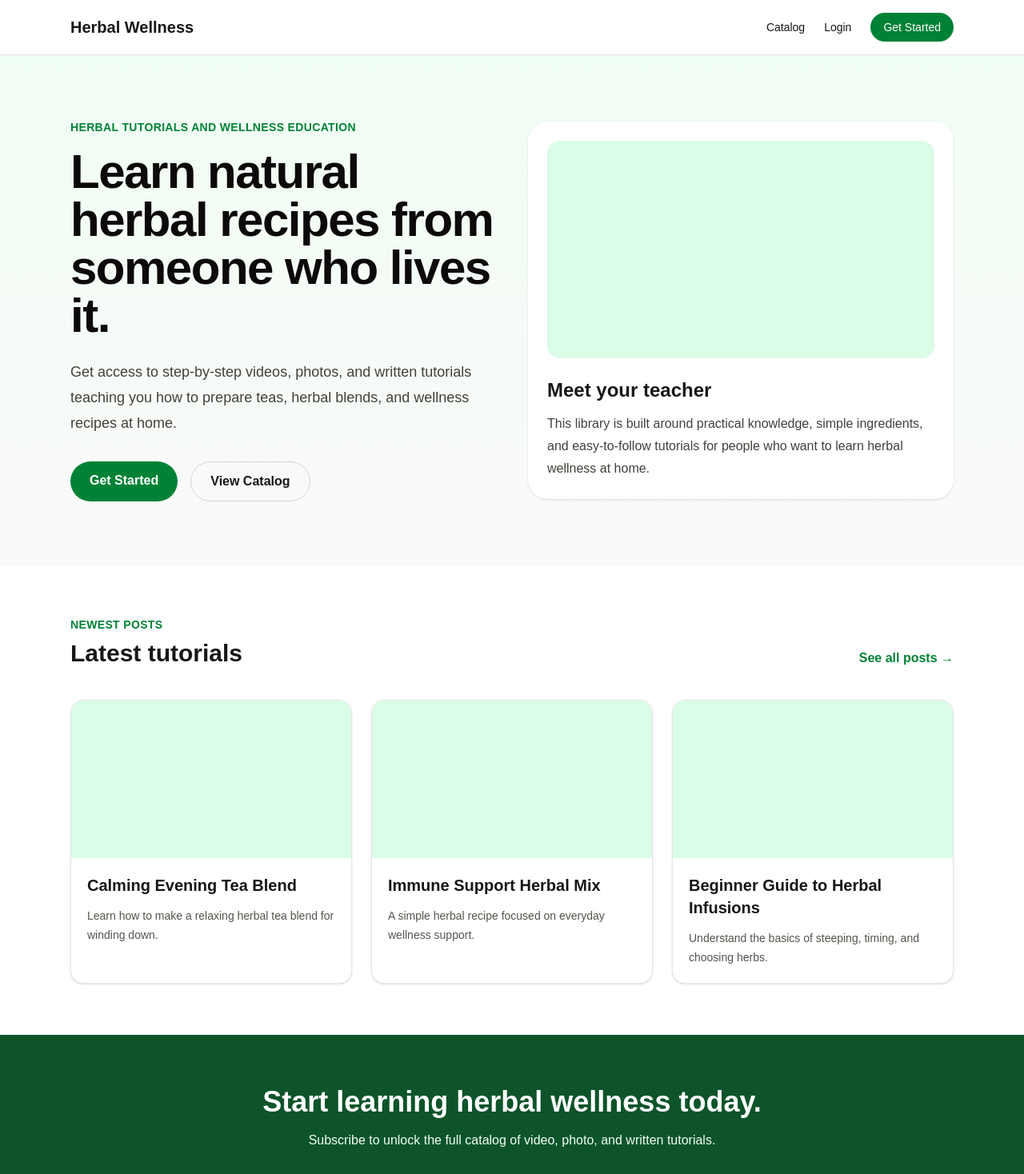
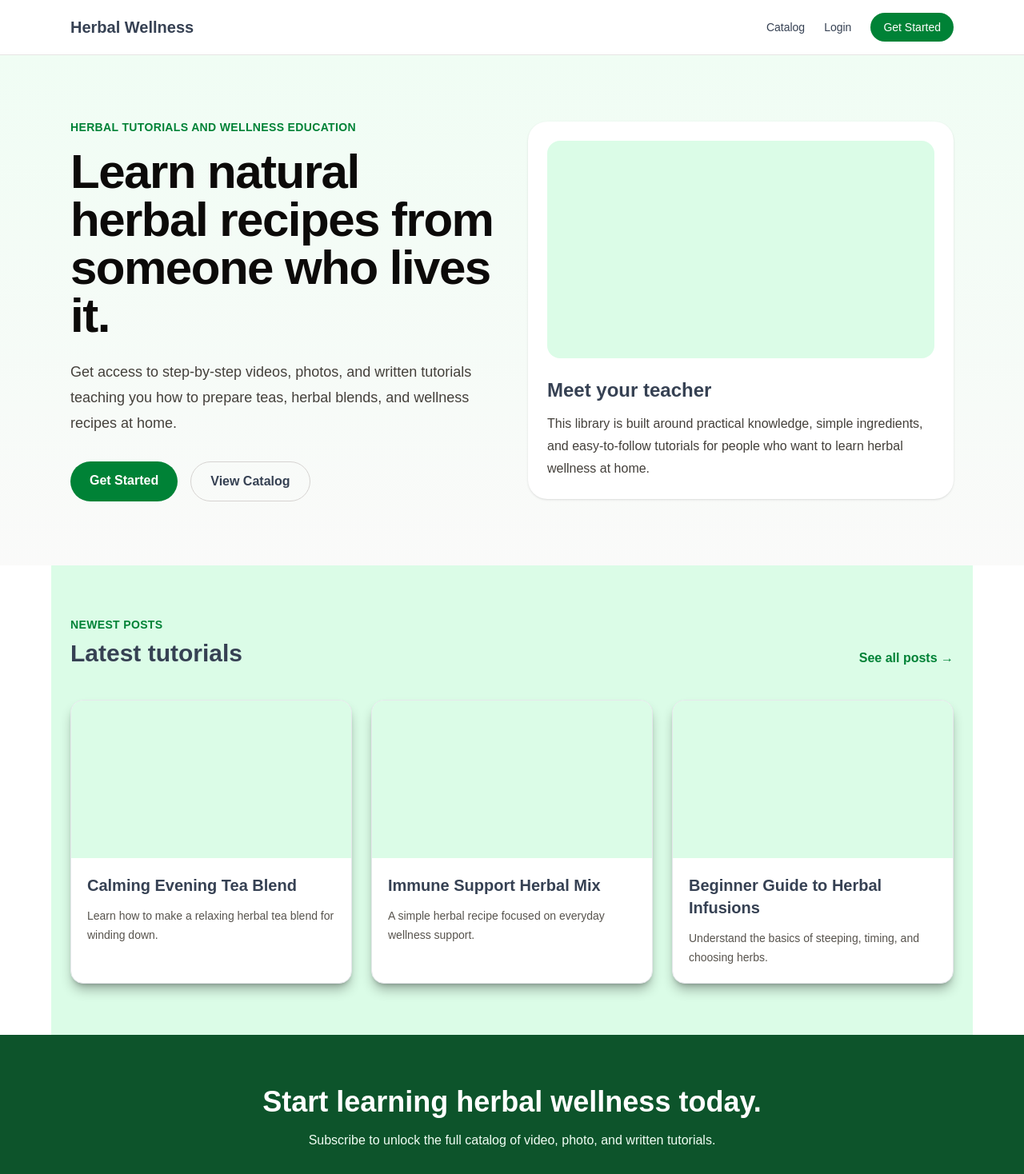
Before and after one commit to AzariahSILAS/herbal_site, a Next.js app: page / in a window 1280 px wide. Shown: the top 1468 px of the page at 80% size. Built offline with nearby package versions, Linux system fonts and the light colour scheme.

Commit message:
I fixed the text color of a few things on layout and home page. Next i need to create  some pages

```diff
--- a/app/layout.tsx
+++ b/app/layout.tsx
@@ -15,7 +15,7 @@ export default function RootLayout({
     <html lang="en">
       <body className="min-h-screen bg-stone-50 text-stone-900">
         <header className="border-b border-stone-200 bg-white">
-          <nav className="mx-auto flex max-w-6xl items-center justify-between px-6 py-4">
+          <nav className="mx-auto flex max-w-6xl items-center justify-between px-6 py-4 text-gray-700">
             <a href="/" className="text-xl font-bold">
               Herbal Wellness
             </a>
--- a/app/page.tsx
+++ b/app/page.tsx
@@ -46,7 +46,7 @@ export default function HomePage() {
 
               <a
                 href="/catalog"
-                className="rounded-full border border-stone-300 px-6 py-3 text-center font-semibold hover:bg-white"
+                className="rounded-full border border-stone-300 px-6 py-3 text-center font-semibold hover:bg-white text-gray-700"
               >
                 View Catalog
               </a>
@@ -56,7 +56,7 @@ export default function HomePage() {
           <div className="rounded-3xl bg-white p-6 shadow-sm">
             <div className="aspect-video rounded-2xl bg-green-100"></div>
             <div className="mt-6">
-              <h2 className="text-2xl font-bold">Meet your teacher</h2>
+              <h2 className="text-2xl text-gray-700 font-bold">Meet your teacher</h2>
               <p className="mt-3 leading-7 text-stone-700">
                 This library is built around practical knowledge, simple
                 ingredients, and easy-to-follow tutorials for people who want to
@@ -67,13 +67,13 @@ export default function HomePage() {
         </div>
       </section>
 
-      <section className="mx-auto max-w-6xl px-6 py-16">
+      <section className="mx-auto max-w-6xl px-6 py-16 bg-green-100">
         <div className="mb-10 flex items-end justify-between gap-6">
           <div>
             <p className="text-sm font-semibold uppercase tracking-wide text-green-700">
               Newest posts
             </p>
-            <h2 className="mt-2 text-3xl font-bold">Latest tutorials</h2>
+            <h2 className="mt-2 text-3xl font-bold text-gray-700">Latest tutorials</h2>
           </div>
 
           <a href="/catalog" className="font-semibold text-green-700 hover:text-green-800">
@@ -81,11 +81,11 @@ export default function HomePage() {
           </a>
         </div>
 
-        <div className="grid gap-6 md:grid-cols-3">
+        <div className="grid gap-6 md:grid-cols-3 ">
           {newestPosts.map((post) => (
             <article
               key={post.title}
-              className="overflow-hidden rounded-2xl border border-stone-200 bg-white shadow-sm"
+              className="overflow-hidden rounded-2xl border border-gray-200 bg-white shadow-lg/30 text-gray-700"
             >
               <div className="aspect-video bg-green-100"></div>
 
```
